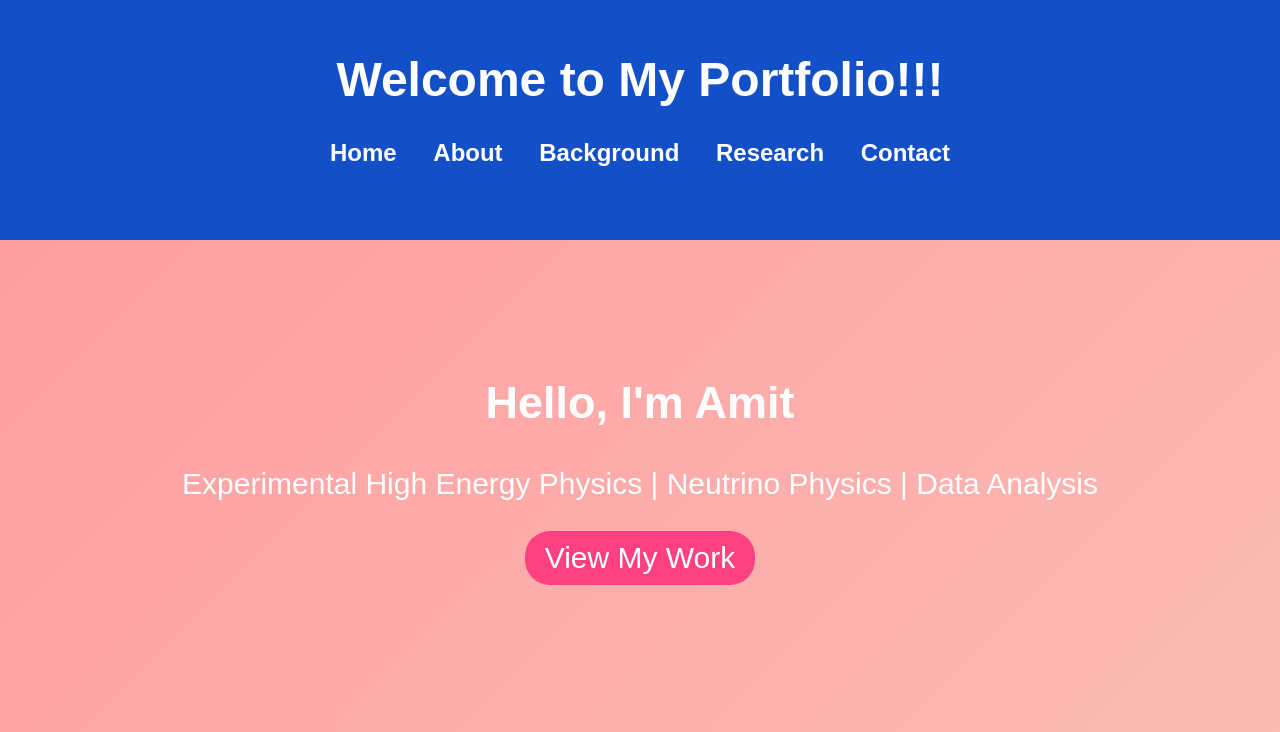
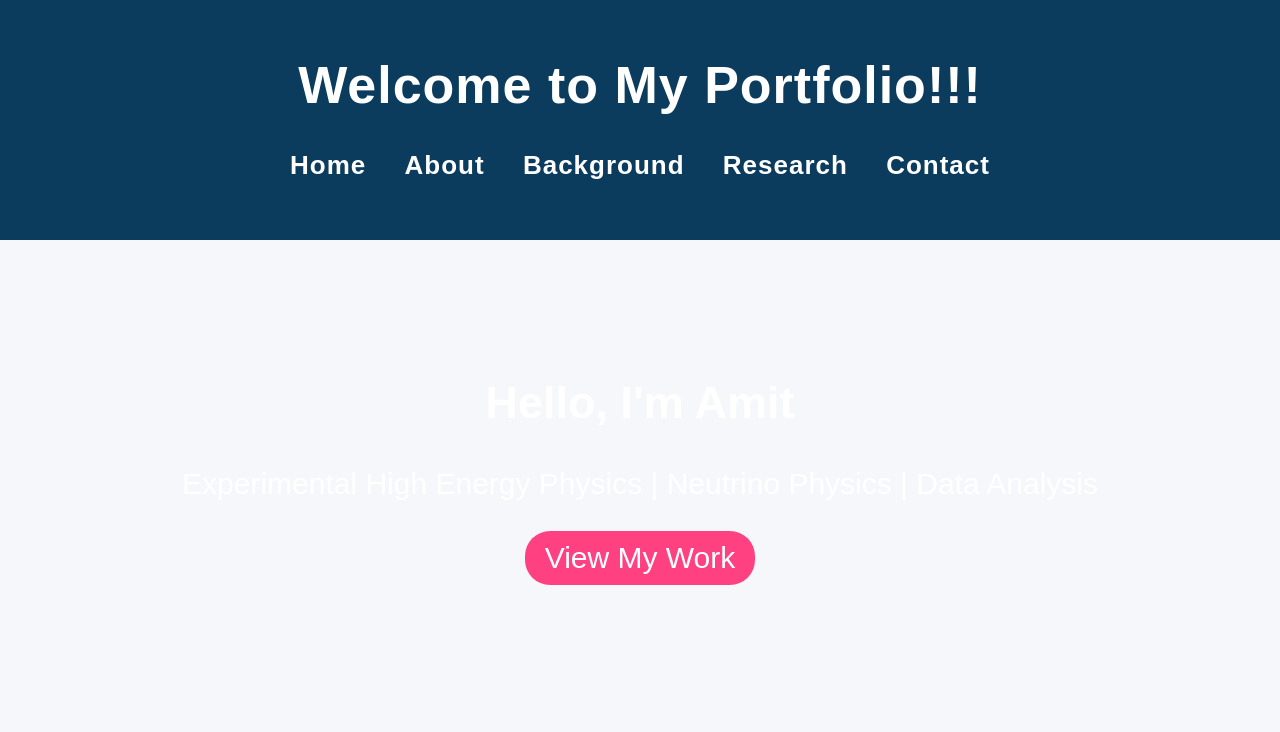
Before and after one commit to amitpal96/myWeb, a plain HTML site: page index.html in a window 1280 px wide. Shown: the top 732 px of the page. Drawn offline with Linux system fonts and the light colour scheme.

Commit message:
Style change

```diff
--- a/index.html
+++ b/index.html
@@ -10,15 +10,17 @@
         font-family: 'Poppins', sans-serif;
         margin: 0;
         padding: 0;
-            background: linear-gradient(135deg, #ff9a9e, #fad0c4);
-            color: #333;
+        background: #F5F7FA; /* clean light background */
+        color: #1C1C1C;
         text-align: center;
       }
       header {
-            background: #1350C8;
+        background: #0B3C5D; /* deep academic navy */
         padding: 20px;
-            color: #333;
-            font-size: 24px;
+        color: #FFFFFF;
+        font-size: 26px;
+        font-weight: 600;
+        letter-spacing: 1px;
       }
       nav ul {
             list-style: none;
```
Lines whose indentation alone changed are shown as unchanged.
